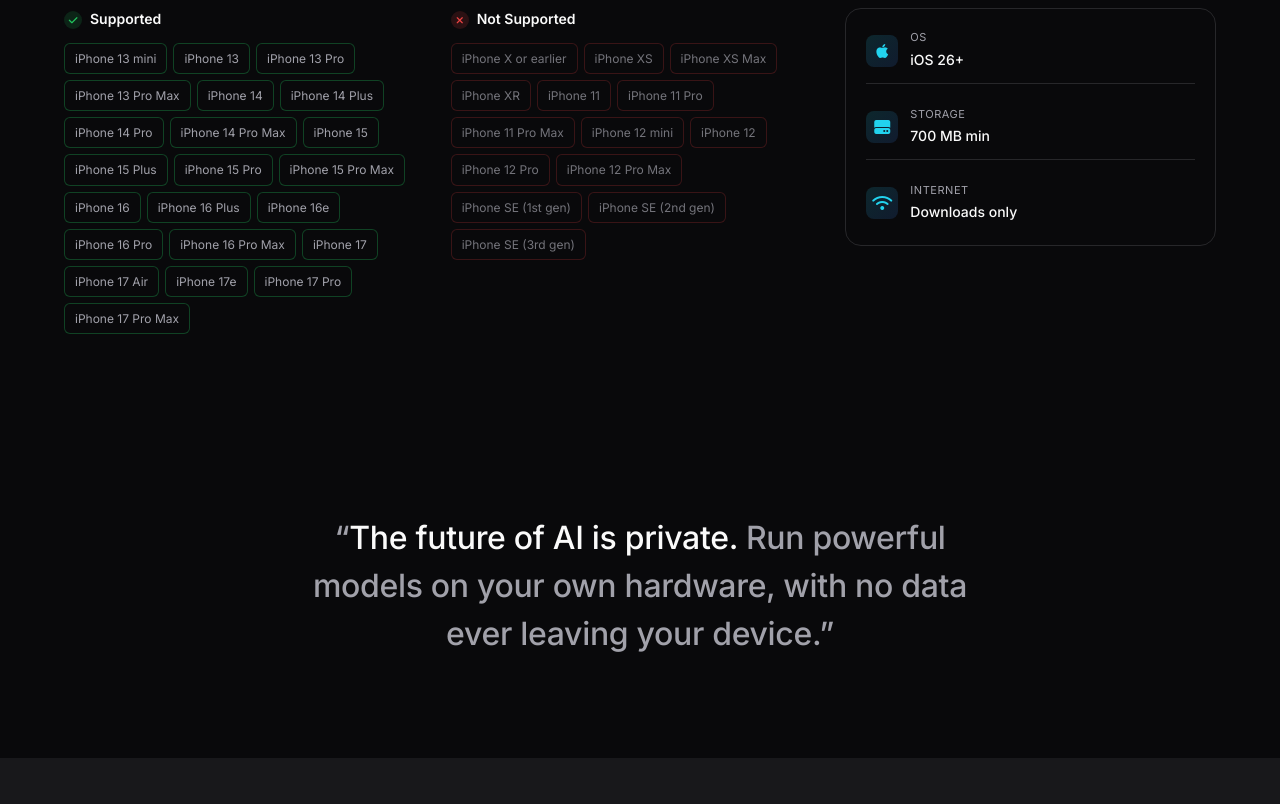
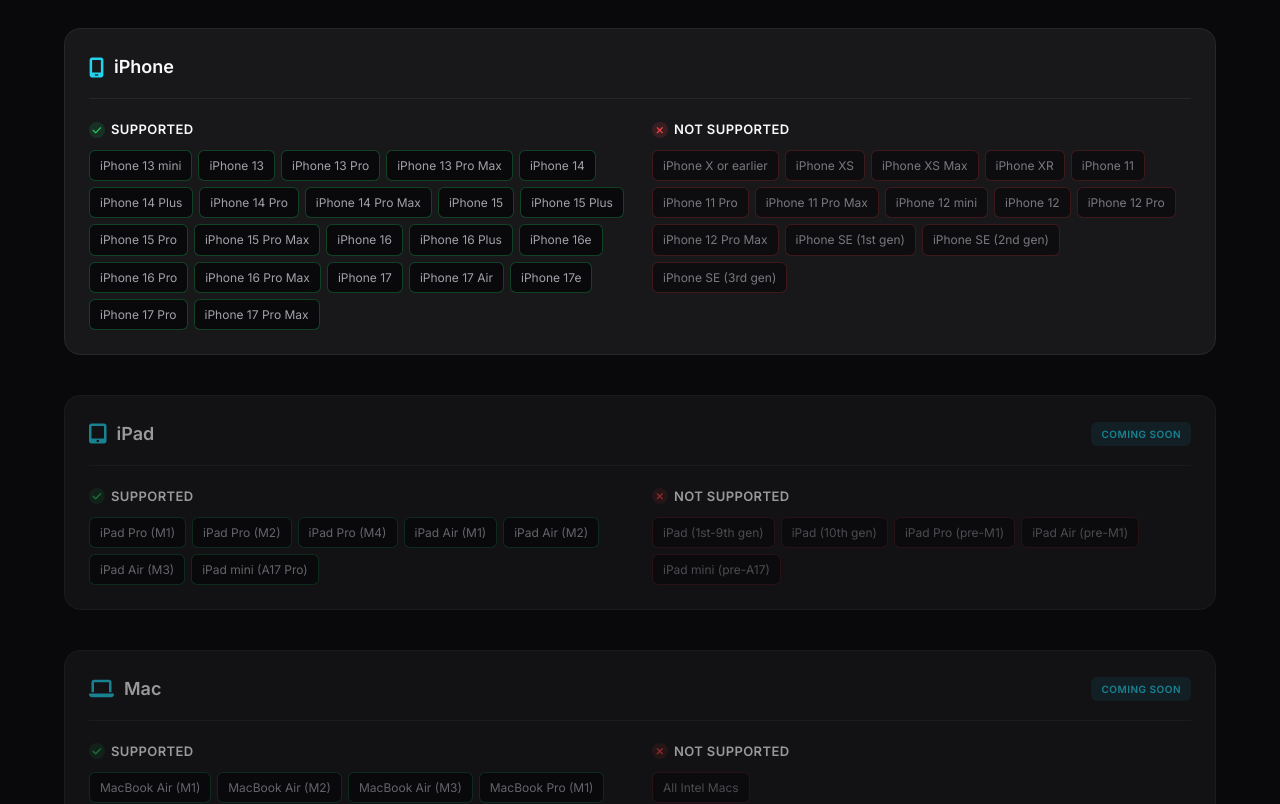
Before and after one commit to kilianbalaguer/Voltaire, a Next.js app: page / in a window 1280 px wide. Shown: the part 4880-5684 px from the top of the page. Built offline with nearby package versions, Linux system fonts and the light colour scheme.

Commit message:
Add Coming Soon badges to iPad and Mac requirements
- Add Coming Soon badge to iPad device group
- Add Coming Soon badge to Mac device group
- Fade iPad and Mac sections to indicate unavailable status

```diff
--- a/src/app/globals.css
+++ b/src/app/globals.css
@@ -501,47 +501,95 @@
 
 /* Requirements Section */
 .requirements-section {
-	padding: 80px 0;
+	padding: 100px 0;
 }
 
-.requirements-content {
-	display: grid;
-	grid-template-columns: 2fr 1fr;
+.requirements-devices-grid {
+	display: flex;
+	flex-direction: column;
 	gap: 40px;
-	align-items: start;
+	margin-bottom: 32px;
 }
 
-.requirements-devices {
+.requirements-device-group {
+	background: var(--bg-card);
+	border: 1px solid var(--border);
+	border-radius: var(--radius);
+	padding: 24px;
+}
+
+.device-group-header {
+	display: flex;
+	align-items: center;
+	gap: 10px;
+	margin-bottom: 20px;
+	padding-bottom: 16px;
+	border-bottom: 1px solid var(--border);
+}
+
+.device-group-header i {
+	font-size: 20px;
+	color: var(--accent);
+}
+
+.device-group-header h3 {
+	font-size: 18px;
+	font-weight: 600;
+}
+
+.device-group-header .coming-soon-badge {
+	font-size: 10px;
+	font-weight: 600;
+	text-transform: uppercase;
+	letter-spacing: 0.05em;
+	padding: 4px 10px;
+	border-radius: 6px;
+	background: rgba(34, 211, 238, 0.12);
+	color: var(--accent);
+	margin-left: auto;
+}
+
+.requirements-device-group.coming-soon {
+	opacity: 0.6;
+}
+
+.requirements-device-group.coming-soon:hover {
+	opacity: 0.8;
+}
+
+.devices-columns {
 	display: grid;
 	grid-template-columns: 1fr 1fr;
-	gap: 32px;
+	gap: 24px;
 }
 
-.devices-column h3 {
-	font-size: 14px;
+.devices-column h4 {
+	font-size: 13px;
 	font-weight: 600;
-	margin-bottom: 12px;
+	margin-bottom: 10px;
 	display: flex;
 	align-items: center;
-	gap: 8px;
+	gap: 6px;
+	text-transform: uppercase;
+	letter-spacing: 0.03em;
 }
 
-.devices-column h3 i {
+.devices-column h4 i {
 	font-size: 10px;
-	width: 18px;
-	height: 18px;
+	width: 16px;
+	height: 16px;
 	display: inline-flex;
 	align-items: center;
 	justify-content: center;
 	border-radius: 50%;
 }
 
-.devices-column:first-child h3 i {
+.devices-column:first-child h4 i {
 	background: rgba(34, 197, 94, 0.15);
 	color: #22c55e;
 }
 
-.devices-column:last-child h3 i {
+.devices-column:last-child h4 i {
 	background: rgba(239, 68, 68, 0.15);
 	color: #ef4444;
 }
@@ -576,10 +624,10 @@
 }
 
 .requirements-specs {
-	display: flex;
-	flex-direction: column;
-	gap: 12px;
-	background: var(--bg);
+	display: grid;
+	grid-template-columns: repeat(3, 1fr);
+	gap: 16px;
+	background: var(--bg-card);
 	border: 1px solid var(--border);
 	border-radius: var(--radius);
 	padding: 20px;
@@ -589,24 +637,13 @@
 	display: flex;
 	align-items: center;
 	gap: 12px;
-	padding: 10px 0;
-	border-bottom: 1px solid var(--border);
-}
-
-.spec-item:last-child {
-	border-bottom: none;
-	padding-bottom: 0;
-}
-
-.spec-item:first-child {
-	padding-top: 0;
 }
 
 .spec-item i {
 	font-size: 16px;
 	color: var(--accent);
-	width: 32px;
-	height: 32px;
+	width: 36px;
+	height: 36px;
 	display: flex;
 	align-items: center;
 	justify-content: center;
@@ -624,7 +661,7 @@
 }
 
 .spec-value {
-	font-size: 14px;
+	font-size: 13px;
 	font-weight: 500;
 }
 
@@ -924,6 +961,54 @@
 	margin-bottom: 4px;
 }
 
+/* Coming Soon Devices */
+.coming-soon-devices {
+	padding: 20px 0 80px;
+}
+
+.coming-soon-devices-inner {
+	display: flex;
+	justify-content: center;
+	gap: 20px;
+}
+
+.coming-soon-device {
+	display: flex;
+	align-items: center;
+	gap: 10px;
+	padding: 12px 20px;
+	background: linear-gradient(135deg, rgba(34, 211, 238, 0.08), rgba(59, 130, 246, 0.08));
+	border: 1px solid rgba(34, 211, 238, 0.2);
+	border-radius: 999px;
+	transition: border-color 0.3s, box-shadow 0.3s;
+}
+
+.coming-soon-device:hover {
+	border-color: var(--accent);
+	box-shadow: 0 0 20px rgba(34, 211, 238, 0.15);
+}
+
+.coming-soon-device i {
+	font-size: 16px;
+	color: var(--accent);
+}
+
+.coming-soon-device span:first-of-type {
+	font-size: 14px;
+	font-weight: 500;
+}
+
+.coming-soon-label {
+	font-size: 10px;
+	font-weight: 600;
+	text-transform: uppercase;
+	letter-spacing: 0.05em;
+	padding: 4px 10px;
+	border-radius: 999px;
+	background: rgba(34, 211, 238, 0.15);
+	color: var(--accent);
+}
+
 /* Scroll to Top Button */
 .scroll-top-btn {
 	position: fixed;
@@ -981,32 +1066,28 @@
 		grid-template-columns: repeat(2, 1fr);
 	}
 
-	.requirements-content {
+	.devices-columns {
 		grid-template-columns: 1fr;
-	}
-
-	.requirements-devices {
-		grid-template-columns: 1fr;
-		gap: 24px;
+		gap: 16px;
 	}
 
 	.requirements-specs {
-		flex-direction: row;
-		flex-wrap: wrap;
+		grid-template-columns: 1fr;
+		gap: 12px;
 	}
 
 	.spec-item {
-		flex: 1;
-		min-width: 140px;
-		border-bottom: none;
-		border-right: 1px solid var(--border);
-		padding: 0;
-		padding-right: 12px;
+		padding: 8px 0;
+		border-bottom: 1px solid var(--border);
 	}
 
 	.spec-item:last-child {
-		border-right: none;
-		padding-right: 0;
+		border-bottom: none;
+	}
+
+	.coming-soon-devices-inner {
+		flex-direction: column;
+		align-items: center;
 	}
 
 	.models-grid {
@@ -1118,6 +1199,11 @@
 	.contact-row {
 		grid-template-columns: 1fr;
 	}
+
+	.coming-soon-devices-inner {
+		flex-direction: column;
+		align-items: center;
+	}
 }
 
 @media (max-width: 480px) {
--- a/src/app/page.tsx
+++ b/src/app/page.tsx
@@ -272,10 +272,16 @@
             </div>
           </AnimatedSection>
           <AnimatedSection variants={fadeUp}>
-            <div className="requirements-content">
-              <div className="requirements-devices">
+            <div className="requirements-devices-grid">
+              {/* iPhone */}
+              <div className="requirements-device-group">
+                <div className="device-group-header">
+                  <i className="fa-solid fa-mobile-screen"></i>
+                  <h3>iPhone</h3>
+                </div>
+                <div className="devices-columns">
                   <div className="devices-column">
-                  <h3><i className="fa-solid fa-check"></i> Supported</h3>
+                    <h4><i className="fa-solid fa-check"></i> Supported</h4>
                     <div className="device-list">
                       <span className="device-tag supported">iPhone 13 mini</span>
                       <span className="device-tag supported">iPhone 13</span>
@@ -302,7 +308,7 @@
                     </div>
                   </div>
                   <div className="devices-column">
-                  <h3><i className="fa-solid fa-xmark"></i> Not Supported</h3>
+                    <h4><i className="fa-solid fa-xmark"></i> Not Supported</h4>
                     <div className="device-list">
                       <span className="device-tag unsupported">iPhone X or earlier</span>
                       <span className="device-tag unsupported">iPhone XS</span>
@@ -321,13 +327,86 @@
                     </div>
                   </div>
                 </div>
+              </div>
+
+              {/* iPad */}
+              <div className="requirements-device-group coming-soon">
+                <div className="device-group-header">
+                  <i className="fa-solid fa-tablet-screen-button"></i>
+                  <h3>iPad</h3>
+                  <span className="coming-soon-badge">Coming Soon</span>
+                </div>
+                <div className="devices-columns">
+                  <div className="devices-column">
+                    <h4><i className="fa-solid fa-check"></i> Supported</h4>
+                    <div className="device-list">
+                      <span className="device-tag supported">iPad Pro (M1)</span>
+                      <span className="device-tag supported">iPad Pro (M2)</span>
+                      <span className="device-tag supported">iPad Pro (M4)</span>
+                      <span className="device-tag supported">iPad Air (M1)</span>
+                      <span className="device-tag supported">iPad Air (M2)</span>
+                      <span className="device-tag supported">iPad Air (M3)</span>
+                      <span className="device-tag supported">iPad mini (A17 Pro)</span>
+                    </div>
+                  </div>
+                  <div className="devices-column">
+                    <h4><i className="fa-solid fa-xmark"></i> Not Supported</h4>
+                    <div className="device-list">
+                      <span className="device-tag unsupported">iPad (1st-9th gen)</span>
+                      <span className="device-tag unsupported">iPad (10th gen)</span>
+                      <span className="device-tag unsupported">iPad Pro (pre-M1)</span>
+                      <span className="device-tag unsupported">iPad Air (pre-M1)</span>
+                      <span className="device-tag unsupported">iPad mini (pre-A17)</span>
+                    </div>
+                  </div>
+                </div>
+              </div>
+
+              {/* Mac */}
+              <div className="requirements-device-group coming-soon">
+                <div className="device-group-header">
+                  <i className="fa-solid fa-laptop"></i>
+                  <h3>Mac</h3>
+                  <span className="coming-soon-badge">Coming Soon</span>
+                </div>
+                <div className="devices-columns">
+                  <div className="devices-column">
+                    <h4><i className="fa-solid fa-check"></i> Supported</h4>
+                    <div className="device-list">
+                      <span className="device-tag supported">MacBook Air (M1)</span>
+                      <span className="device-tag supported">MacBook Air (M2)</span>
+                      <span className="device-tag supported">MacBook Air (M3)</span>
+                      <span className="device-tag supported">MacBook Pro (M1)</span>
+                      <span className="device-tag supported">MacBook Pro (M2)</span>
+                      <span className="device-tag supported">MacBook Pro (M3)</span>
+                      <span className="device-tag supported">MacBook Pro (M4)</span>
+                      <span className="device-tag supported">iMac (M1)</span>
+                      <span className="device-tag supported">iMac (M3)</span>
+                      <span className="device-tag supported">iMac (M4)</span>
+                      <span className="device-tag supported">Mac mini (M1)</span>
+                      <span className="device-tag supported">Mac mini (M2)</span>
+                      <span className="device-tag supported">Mac mini (M4)</span>
+                      <span className="device-tag supported">Mac Studio (M1)</span>
+                      <span className="device-tag supported">Mac Studio (M2)</span>
+                      <span className="device-tag supported">Mac Pro (M2 Ultra)</span>
+                    </div>
+                  </div>
+                  <div className="devices-column">
+                    <h4><i className="fa-solid fa-xmark"></i> Not Supported</h4>
+                    <div className="device-list">
+                      <span className="device-tag unsupported">All Intel Macs</span>
+                    </div>
+                  </div>
+                </div>
+              </div>
+            </div>
 
             <div className="requirements-specs">
               <div className="spec-item">
                 <i className="fa-brands fa-apple"></i>
                 <div>
                   <span className="spec-label">OS</span>
-                    <span className="spec-value">iOS 26+</span>
+                  <span className="spec-value">iOS 26+ / iPadOS 26+ / macOS 26+</span>
                 </div>
               </div>
               <div className="spec-item">
@@ -342,7 +421,6 @@
                 <div>
                   <span className="spec-label">Internet</span>
                   <span className="spec-value">Downloads only</span>
-                  </div>
                 </div>
               </div>
             </div>
```
Lines whose indentation alone changed are shown as unchanged.
